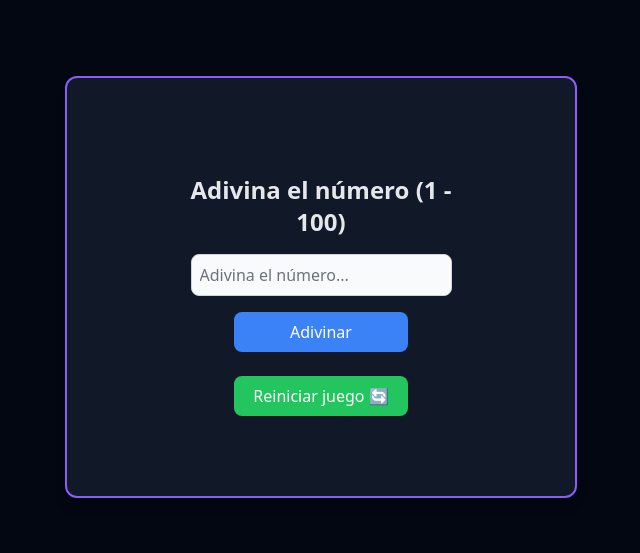
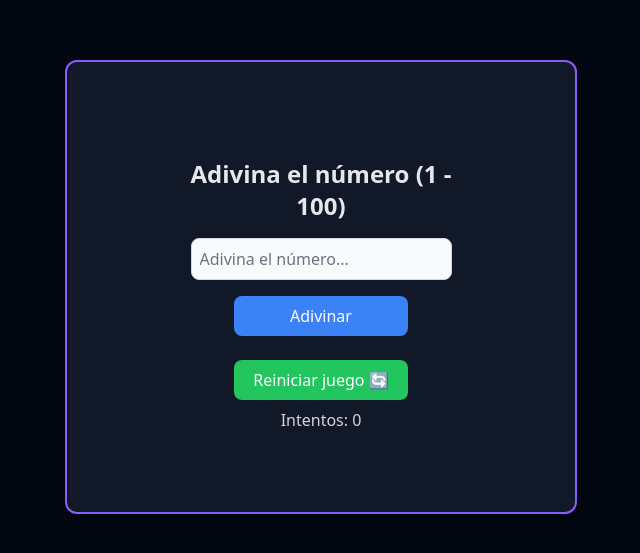
Before and after one commit to Wilberth08-maker/M-dulo-4.-Introduccion-a-react, a React (Vite) app in the folder adivina-el-numero/: page / in a window 1280 px wide. Shown: the part 113-666 px from the top of the page, without its empty margins (319-959 px from the left). Built offline with nearby package versions, Linux system fonts and the light colour scheme.

Commit message:
✨ Implementación de contador de intentos

```diff
--- a/adivina-el-numero/src/components/Game.jsx
+++ b/adivina-el-numero/src/components/Game.jsx
@@ -10,6 +10,7 @@ const Game = () => {
     const [guess, setGuess] = useState('');
     const [secretNumber, setSecretNumber] = useState(randomNumber())
     const [message, setMessage] = useState('');
+    const [attempts, setAttempts] = useState(0);
 
     const handleGuess = (e) => {
         e.preventDefault()
@@ -29,12 +30,15 @@ const Game = () => {
         else {
             setMessage('El número es menor')
         }
+
+        setAttempts(attempts + 1);
     }
 
     const restartGame = () => {
-        setSecretNumber(randomNumber())
-        setGuess('')
-        setMessage('')
+        setSecretNumber(randomNumber());
+        setGuess('');
+        setMessage('');
+        setAttempts(0);
     }
 
     return (
@@ -46,6 +50,7 @@ const Game = () => {
             </form>
             <Message text={message} className='p-4 text-gray-700'/>
             <RestartButton onClick={restartGame} className='mt-4'/>
+            <h2 className='pt-2 text-gray-300'>Intentos: {attempts} </h2>
         </div>
     )
 }
```
